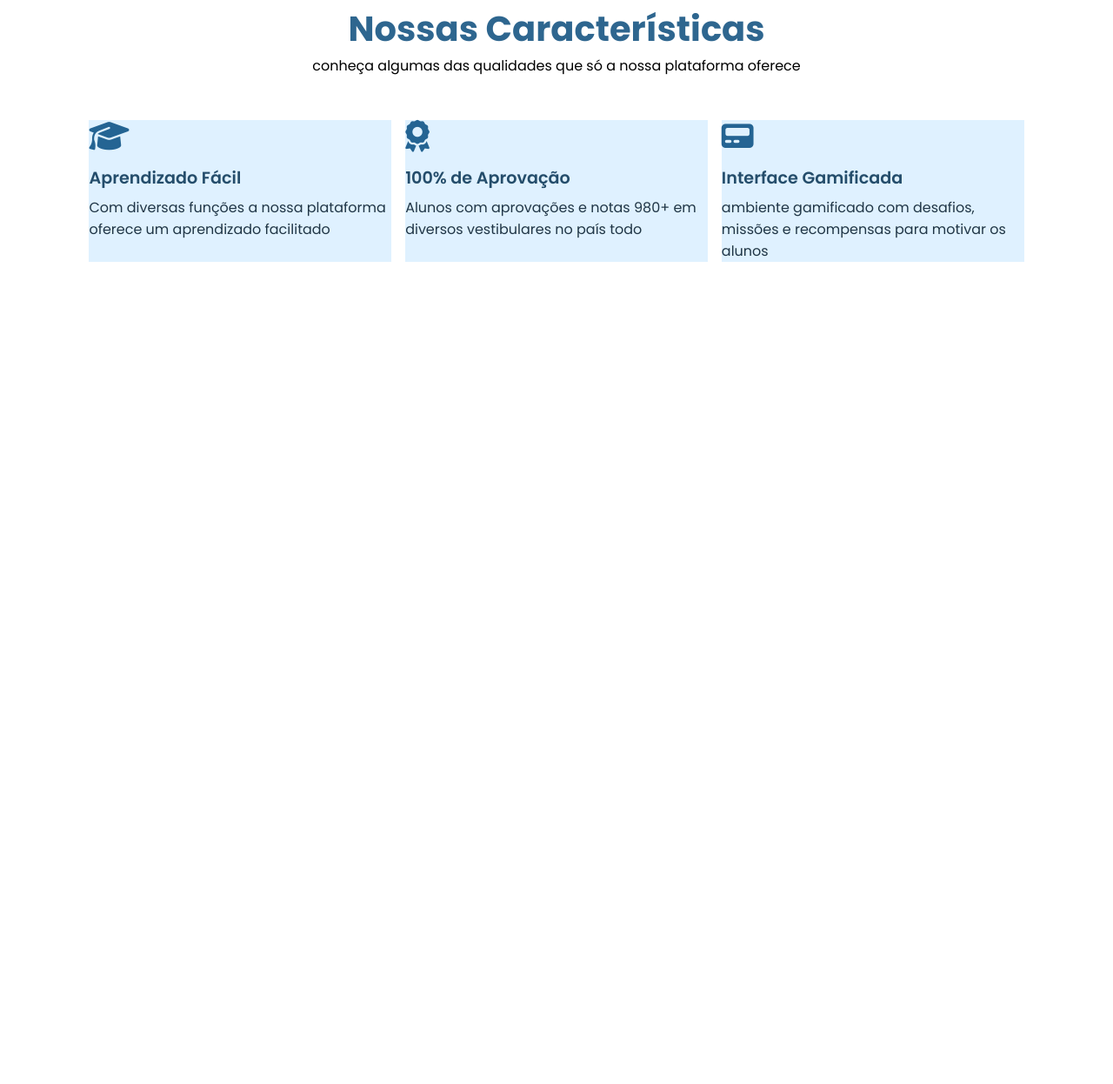
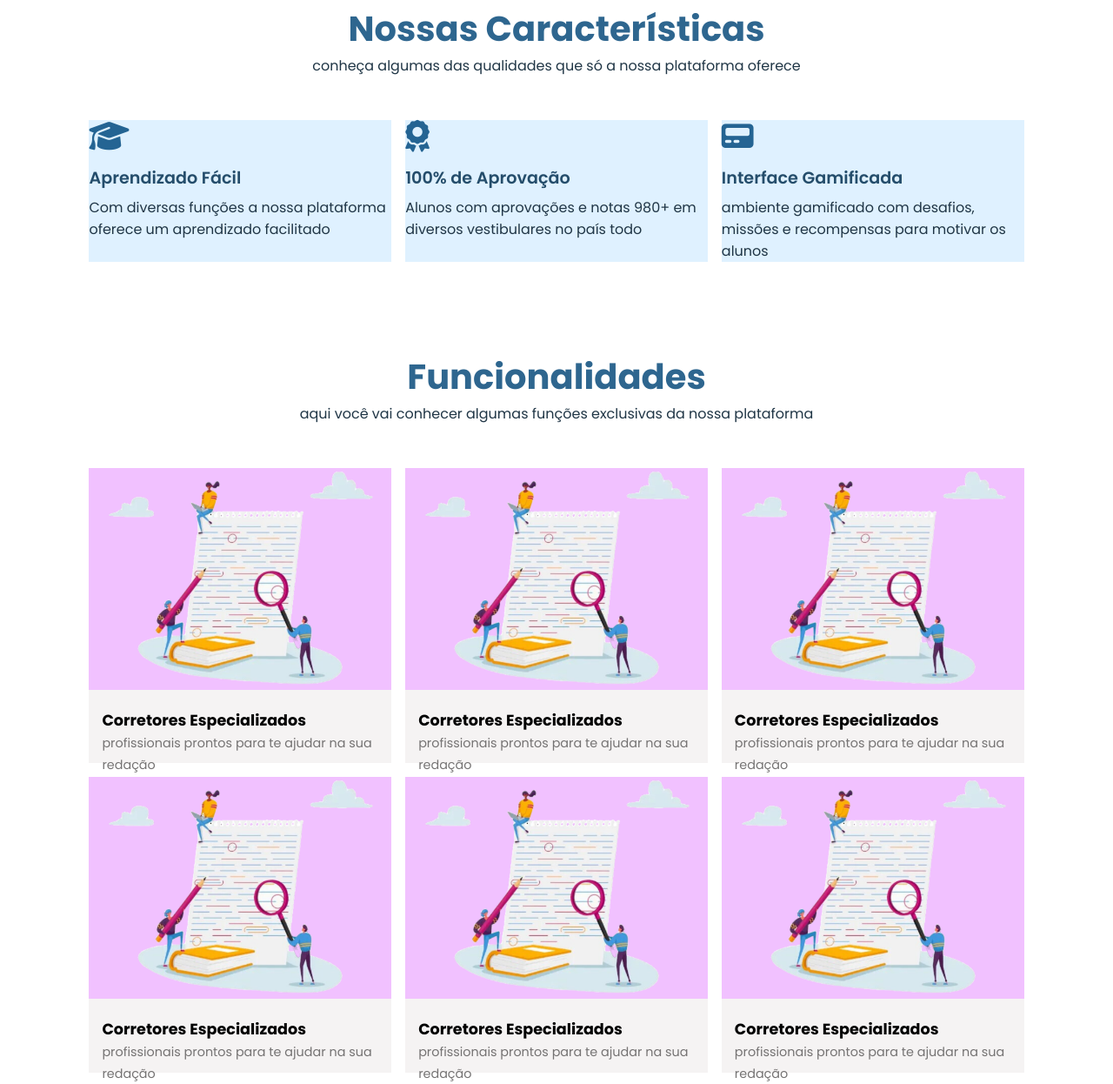
Before and after one commit to ifpi-picos/projeto-integrador-redatorpro, a plain HTML site: page landingpage.html in a window 1280 px wide. Shown: the part 861-2107 px from the top of the page at 87% size. Before the commit the page ends 1162 px from the top, so only its background shows below. Drawn offline with Linux system fonts and the light colour scheme.

Commit message:
landingpage.html

```diff
--- a/css/estilo.css
+++ b/css/estilo.css
@@ -194,7 +194,7 @@
 .h1lp{
   font-size: 2.5rem;
   font-weight: 700;
-  color: rgb(255, 255, 255);
+  color: #2e668f;
 }
 .spanlp{
   font-size: .9rem;
@@ -244,7 +244,7 @@
 }
 
 nav .navigation ul li a:hover{
-    color: #fff;
+    color: #cdb230;
 }
 
 .homelp{
@@ -326,9 +326,6 @@ nav .navigation ul li a:hover{
   text-align: start;
 }
 
-#featureslp .h1lp{
-  color: #2e668f;
-}
 
 #features .fea-box i {
   font-size: 2.3rem;
@@ -346,3 +343,44 @@ nav .navigation ul li a:hover{
   font-weight: 400;
   color: #203646;
 }
+
+.pazul{
+  color: #203646;
+}
+
+#funções .função-box{
+  display: grid;
+  grid-template-columns: repeat(auto-fit, minmax(320px, 1fr));
+  grid-gap: 1rem;
+  margin-top: 50px;
+}
+
+#funções{
+  padding: 8vw 8vw 0 8vw;
+  text-align: center;
+}
+
+#funções .funções{
+  text-align: start;
+  background: #f5f3f3;
+  height: 100%;
+}
+
+#funções .funções img{
+  width: 100%;
+  height: 75%;
+  background-size: cover;
+  background-position: center;
+}
+
+#funções .funções .detalhes{
+  padding: 15px 15px 0 15px;
+}
+
+.navlp .navigation ul li a.hname{
+  color: #246593ac;
+}
+
+nav .navigation ul li a.hname:hover{
+  color: #cdb230;
+}
--- a/landingpage.html
+++ b/landingpage.html
@@ -17,11 +17,11 @@
         <img src="imagens/logo nome.png" alt="Logo da RedatorPRO">
         <div class="navigation">
             <ul>
-                <li><a href="#"><b>Home</b></a></li>
-                <li><a href="sobre.html"><b>Sobre</b></a></li>
+                <li><a class="hname" href="#"><b>Home</b></a></li>
+                <li><a href="#"><b>Sobre</b></a></li>
                 <li><a href="#"><b>Blog</b></a></li>
                 <li><a href="#"><b>Funções</b></a></li>
-                <li><a href="contato.html"><b>Contato</b></a></li>
+                <li><a href="#"><b>Contato</b></a></li>
             </ul>
         </div>
     </nav>
@@ -40,7 +40,7 @@
 
     <section id="featureslp">
         <h1 class="h1lp">Nossas Características</h1>
-        <p>conheça algumas das qualidades que só a nossa plataforma oferece</p>
+        <p class="pazul">conheça algumas das qualidades que só a nossa plataforma oferece</p>
         <div class="fea-base">
             <div class="fea-box">
                 <i class="fa-solid fa-graduation-cap" style="color: #246493; font-size: 2.3rem;"></i>
@@ -60,6 +60,55 @@
         </div>
     </section>
 
+    <section id="funções">
+        <h1 class="h1lp">Funcionalidades</h1>
+        <p class="pazul" >aqui você vai conhecer algumas funções exclusivas da nossa plataforma</p>
+        <div class="função-box">
+            <div class="funções">
+                <img src="imagens/corretoresimg.png" alt="corretores">
+                <div class="detalhes">
+                    <h6 class="h6lp">Corretores Especializados</h6>
+                    <span class="spanlp">profissionais prontos para te ajudar na sua redação</span>
+                </div>
+            </div>
+            <div class="funções">
+                <img src="imagens/corretoresimg.png" alt="corretores">
+                <div class="detalhes">
+                    <h6 class="h6lp">Corretores Especializados</h6>
+                    <span class="spanlp">profissionais prontos para te ajudar na sua redação</span>
+                </div>
+            </div>
+            <div class="funções">
+                <img src="imagens/corretoresimg.png" alt="corretores">
+                <div class="detalhes">
+                    <h6 class="h6lp">Corretores Especializados</h6>
+                    <span class="spanlp">profissionais prontos para te ajudar na sua redação</span>
+                </div>
+            </div>
+            <div class="funções">
+                <img src="imagens/corretoresimg.png" alt="corretores">
+                <div class="detalhes">
+                    <h6 class="h6lp">Corretores Especializados</h6>
+                    <span class="spanlp">profissionais prontos para te ajudar na sua redação</span>
+                </div>
+            </div>
+            <div class="funções">
+                <img src="imagens/corretoresimg.png" alt="corretores">
+                <div class="detalhes">
+                    <h6 class="h6lp">Corretores Especializados</h6>
+                    <span class="spanlp">profissionais prontos para te ajudar na sua redação</span>
+                </div>
+            </div>
+            <div class="funções">
+                <img src="imagens/corretoresimg.png" alt="corretores">
+                <div class="detalhes">
+                    <h6 class="h6lp">Corretores Especializados</h6>
+                    <span class="spanlp">profissionais prontos para te ajudar na sua redação</span>
+                </div>
+            </div>
+        </div>
+    </section>
+
 </body>
 
 </html>
```
Also changed, not shown: imagens/chatbotsimg.png (added), imagens/corretoresimg.png (added), imagens/repertorioimg.png (added).
